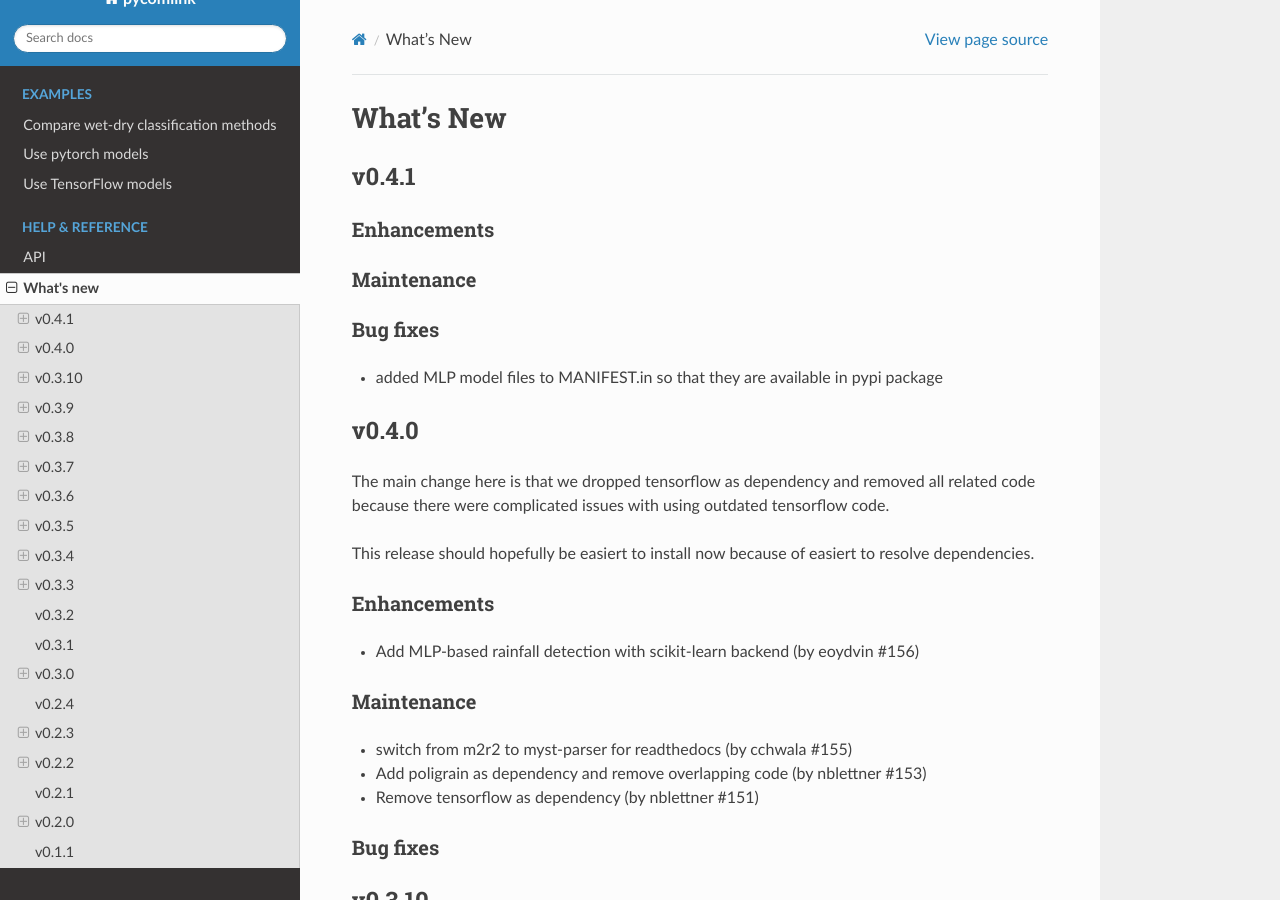
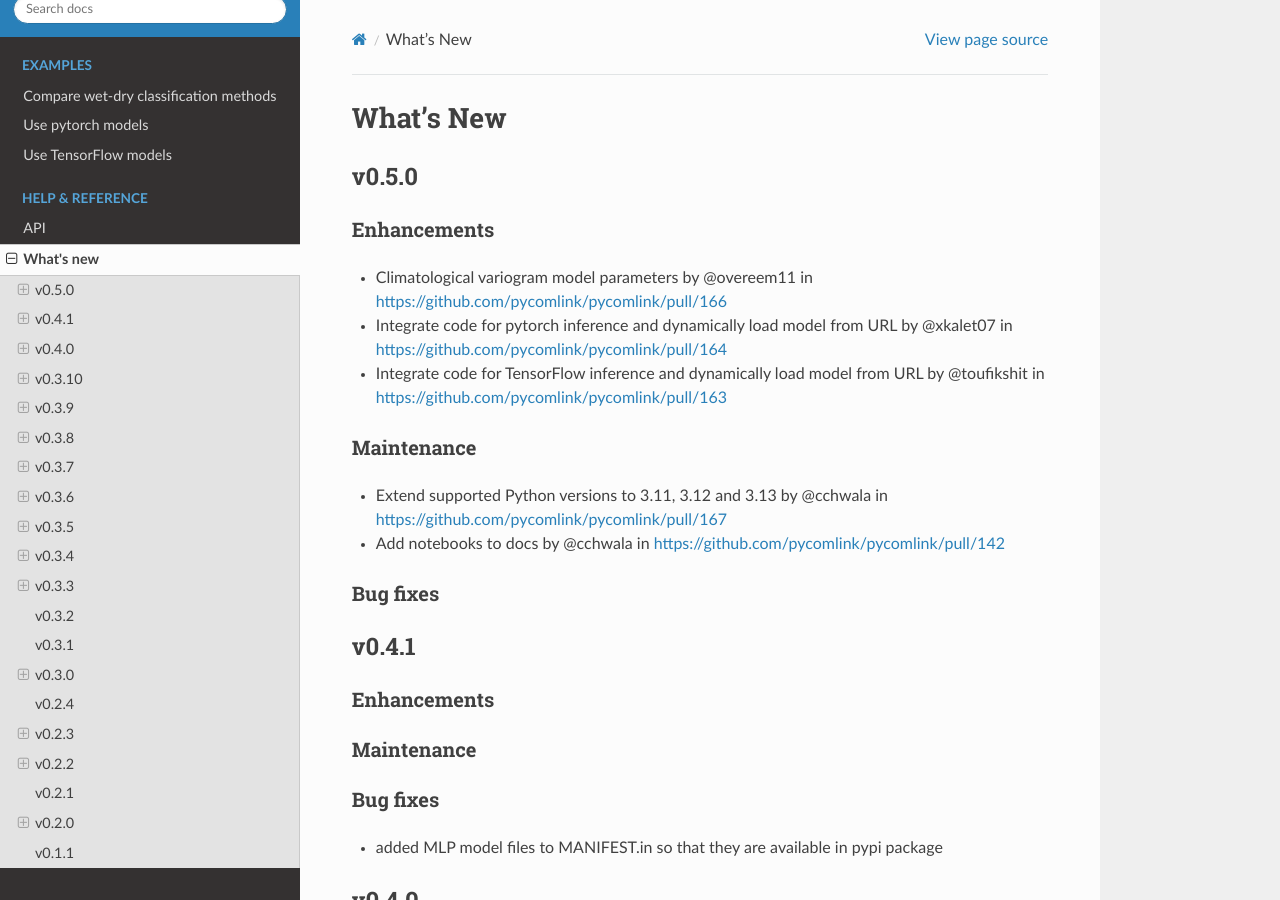
Before and after one commit to pycomlink/pycomlink, a Sphinx documentation site: the page built from docs/whats-new.rst, in a window 1280 px wide and 900 px high. Built offline with Sphinx 7.4.7 and the Read the Docs theme 3.1.0, drawn with Linux system fonts in a browser that asks for light colours; pages that are not in the unit, such as notebooks, are missing from menus.

Commit message:
Update whats-new.rst

```diff
--- a/docs/whats-new.rst
+++ b/docs/whats-new.rst
@@ -1,6 +1,26 @@
 **********************
 What's New
 **********************
+
+v0.5.0
+------
+
+Enhancements
+~~~~~~~~~~~~
+
+* Climatological variogram model parameters by @overeem11 in https://github.com/pycomlink/pycomlink/pull/166
+* Integrate code for pytorch inference and dynamically load model from URL by @xkalet07 in https://github.com/pycomlink/pycomlink/pull/164
+* Integrate code for TensorFlow inference and dynamically load model from URL by @toufikshit in https://github.com/pycomlink/pycomlink/pull/163
+
+Maintenance
+~~~~~~~~~~~~
+
+* Extend supported Python versions to 3.11, 3.12 and 3.13 by @cchwala in https://github.com/pycomlink/pycomlink/pull/167
+* Add notebooks to docs by @cchwala in https://github.com/pycomlink/pycomlink/pull/142
+
+Bug fixes
+~~~~~~~~~
+
 
 v0.4.1
 -------
```
